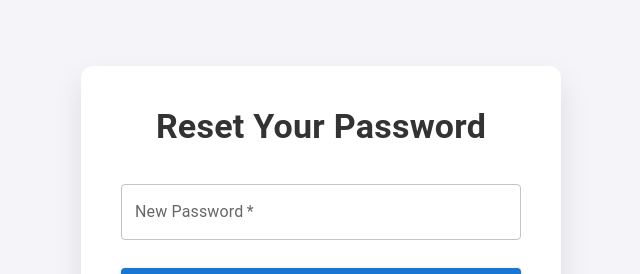
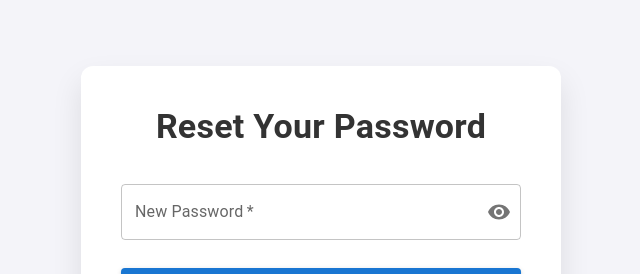
Before and after one commit to Ajay1812/doc-admin-app, a React (Vite) app in the folder admin-client/: page /forgotpassword/1/1 in a window 1280 px wide. Shown: the part 198-472 px from the top of the page, without its empty margins (319-959 px from the left). Built offline with nearby package versions, Linux system fonts and the light colour scheme; no server answers.

Commit message:
add showpassword icon in reset page

```diff
--- a/admin-client/src/components/ForgotPassword.jsx
+++ b/admin-client/src/components/ForgotPassword.jsx
@@ -1,14 +1,17 @@
 import { useEffect, useState } from "react";
 import { useNavigate, useParams } from "react-router-dom";
 import { BASE_URL } from "../config";
-import { Card, Typography, TextField, Button } from "@mui/material";
+import { Card, Typography, TextField, Button, IconButton, InputAdornment } from "@mui/material";
 import { ToastContainer, toast } from "react-toastify";
+import Visibility from "@mui/icons-material/Visibility";
+import VisibilityOff from "@mui/icons-material/VisibilityOff";
 import 'react-toastify/dist/ReactToastify.css';
 import { keyframes } from "@emotion/react";
 
 export function ForgotPassword() {
   const [password, setPassword] = useState("");
   const [message, setMessage] = useState(false);
+  const [showPassword, setShowPassword] = useState(false);
   const navigate = useNavigate();
   const { id, token } = useParams();
 
@@ -63,6 +66,9 @@ export function ForgotPassword() {
     0% { opacity: 0; transform: translateY(30px); }
     100% { opacity: 1; transform: translateY(0); }
   `;
+  const handleTogglePasswordVisibility = () => {
+    setShowPassword((prev) => !prev);
+  };
 
   return (
     <>
@@ -113,7 +119,7 @@ export function ForgotPassword() {
           )}
 
           <TextField
-            type="password"
+            type={showPassword ? "text" : "password"}
             label="New Password"
             placeholder="Enter your new password"
             variant="outlined"
@@ -124,6 +130,18 @@ export function ForgotPassword() {
             margin="normal"
             style={{
               animation: `${fadeIn} 1.2s ease`,
+            }}
+            InputProps={{
+              endAdornment: (
+                <InputAdornment position="end">
+                  <IconButton
+                    onClick={handleTogglePasswordVisibility}
+                    edge="end"
+                  >
+                    {showPassword ? <VisibilityOff /> : <Visibility />} {/* Toggle icon */}
+                  </IconButton>
+                </InputAdornment>
+              ),
             }}
           />
 
--- a/admin-client/src/components/Signin.jsx
+++ b/admin-client/src/components/Signin.jsx
@@ -14,7 +14,7 @@ export function SignIn() {
   const [email, setEmail] = useState("");
   const [password, setPassword] = useState("");
   const [error, setError] = useState(null);
-  const [showPassword, setShowPassword] = useState(false); // New state for password visibility
+  const [showPassword, setShowPassword] = useState(false);
 
   const handleSignIn = async () => {
     try {
@@ -62,7 +62,7 @@ export function SignIn() {
   `;
 
   const handleTogglePasswordVisibility = () => {
-    setShowPassword((prev) => !prev); // Toggle password visibility
+    setShowPassword((prev) => !prev);
   };
 
   return (
@@ -169,7 +169,7 @@ export function SignIn() {
                 <TextField
                   label="Password"
                   variant="outlined"
-                  type={showPassword ? "text" : "password"} // Toggle between text and password
+                  type={showPassword ? "text" : "password"}
                   fullWidth
                   value={password}
                   onChange={(e) => setPassword(e.target.value)}
--- a/admin-client/src/components/Signup.jsx
+++ b/admin-client/src/components/Signup.jsx
@@ -151,10 +151,10 @@ export function SignUp() {
                   endAdornment: (
                     <InputAdornment position="end">
                       <IconButton
-                        onClick={() => setShowPassword(!showPassword)} // Toggle the state
+                        onClick={() => setShowPassword(!showPassword)}
                         edge="end"
                       >
-                        {showPassword ? <VisibilityOff /> : <Visibility />} {/* Change icon based on state */}
+                        {showPassword ? <VisibilityOff /> : <Visibility />}
                       </IconButton>
                     </InputAdornment>
                   ),
```
